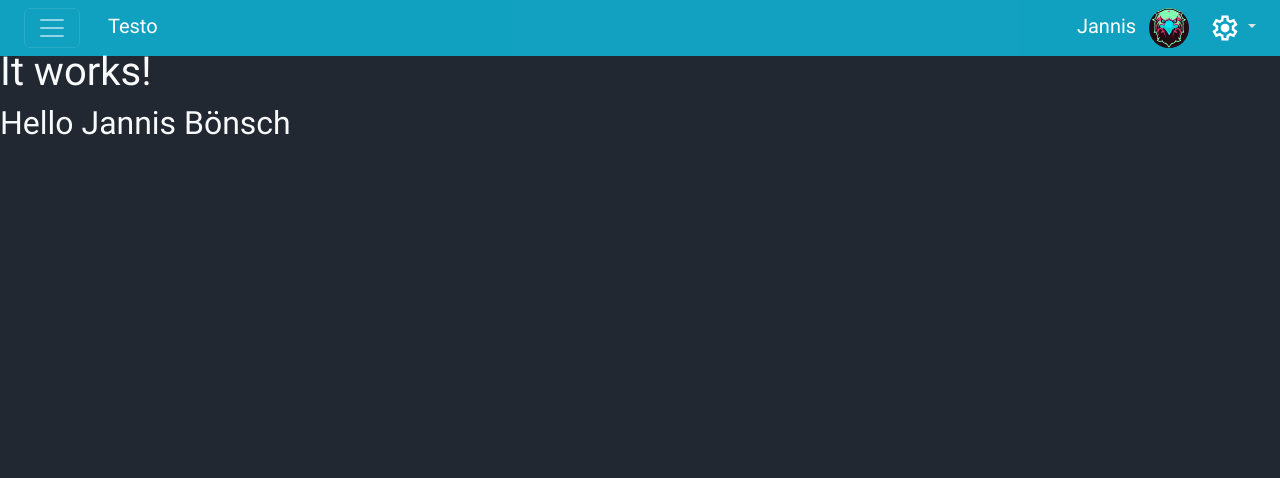
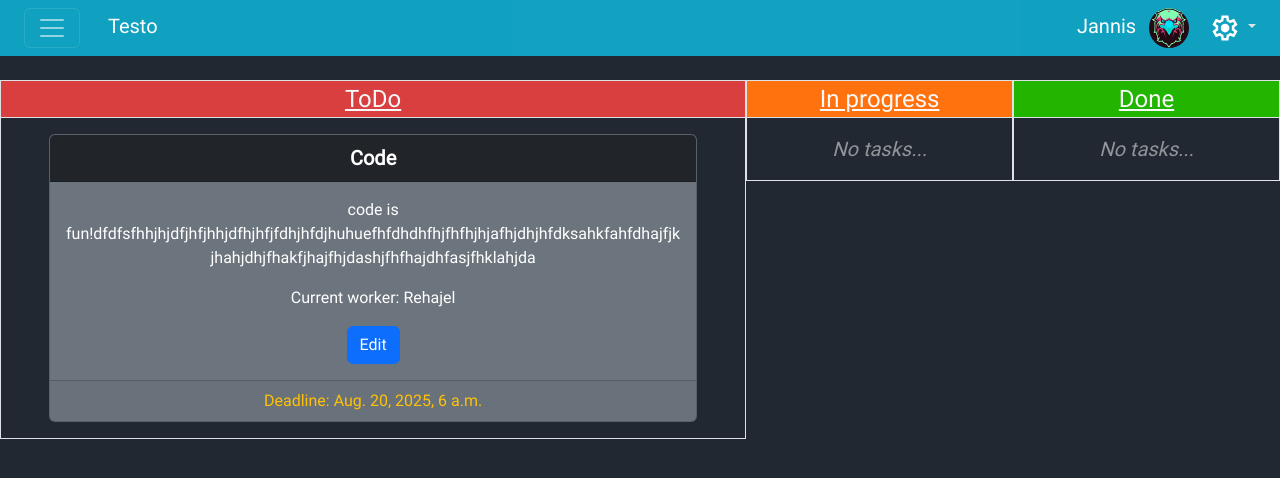
Before and after one commit to Rehajel15/TaskSphere, a Django app: page /home/ in a window 1280 px wide. Shown: the top 478 px of the page. Run offline with Django 5.2, Linux system fonts and the light colour scheme; a user stored in the database is signed in; data comes from the database, SQL or seed files in the repository; both versions use the stored data as it was after the commit; some libraries are stand-ins or nearby versions.

Commit message:
Worked on the table design + created the first version of a task.

```diff
--- a/data/group_endings.json
+++ b/data/group_endings.json
@@ -28,5 +28,7 @@
     "Mexico": ".mx",
     "South Korea": ".kr",
     "Turkey": ".tr",
-    "Argentina": ".ar"
+    "Argentina": ".ar",
+    "New Zealand": ".nz",
+    "Singapore": ".sg"
 }
--- a/home/templates/home/main.html
+++ b/home/templates/home/main.html
@@ -3,6 +3,36 @@
 {% block description %}TaskSphere's home page.{% endblock %}
 
 {% block content %}
-<h1 class="text-light mt-5">It works!</h1>
-<h2 class="text-light">Hello {{user.firstname}} {{user.lastname}}</h2>
+<div style="margin-top: 80px;">
+    <div class="d-flex g-0 row w-100 text-light">
+        {% for column in table.taskColumns.all %}
+        <div class="col w-100 h-75 d-flex flex-column border">
+            <div class="fs-4 text-decoration-underline d-flex justify-content-center align-items-center border-bottom" style="background-color: {{column.column_color}};">
+                {{ column.column_name }}
+            </div>
+            {% for task in column.tasks.all %}
+            <div class="card text-bg-secondary my-3 mx-5 text-center">
+                <div class="card-header bg-dark fs-5 fw-bold">
+                    {{task.task_name}}
+                </div>
+                <div class="card-body">
+                    <p class="card-text">{{task.task_description}}</p>
+                    {% if task.current_worker %}
+                    <p class="card-text">Current worker: {{task.current_worker}}</p>
+                    {% else %}
+                    <p class="card-text">Current worker: <span class="fst-italic">No current worker...</span></p>
+                    {% endif %}
+                    <a href="#" class="btn btn-primary">Edit</a>
+                </div>
+                <div class="card-footer text-warning">
+                    Deadline: {{task.deadLine}}
+                </div>
+            </div>
+            {% empty %}
+            <div class="text-white-50 d-flex justify-content-center fs-5 fst-italic my-3">No tasks...</div>
+            {% endfor %}
+        </div>
+        {% endfor %}
+    </div>
+</div>
 {% endblock %}
--- a/home/views.py
+++ b/home/views.py
@@ -1,5 +1,15 @@
-from django.shortcuts import render
+from django.shortcuts import render, redirect
+from django.contrib import messages
 
 # Create your views here.
 def main(request):
-    return render(request, 'home/main.html')
+    if not request.user.is_authenticated:
+        messages.error(request, "To have access to this page you need to sign in.")
+        return redirect('authentication:signin')
+    elif request.user.group is None:
+        messages.error(request, "To have access to this page you need to be part of a group.")
+        return redirect('authentication:choosegroupaction')
+    else:
+        # Assuming the user has a group and the group has a table
+        group_table = request.user.group.table
+        return render(request, 'home/main.html', {"table":group_table})
```
Also changed, not shown: db.sqlite3.
